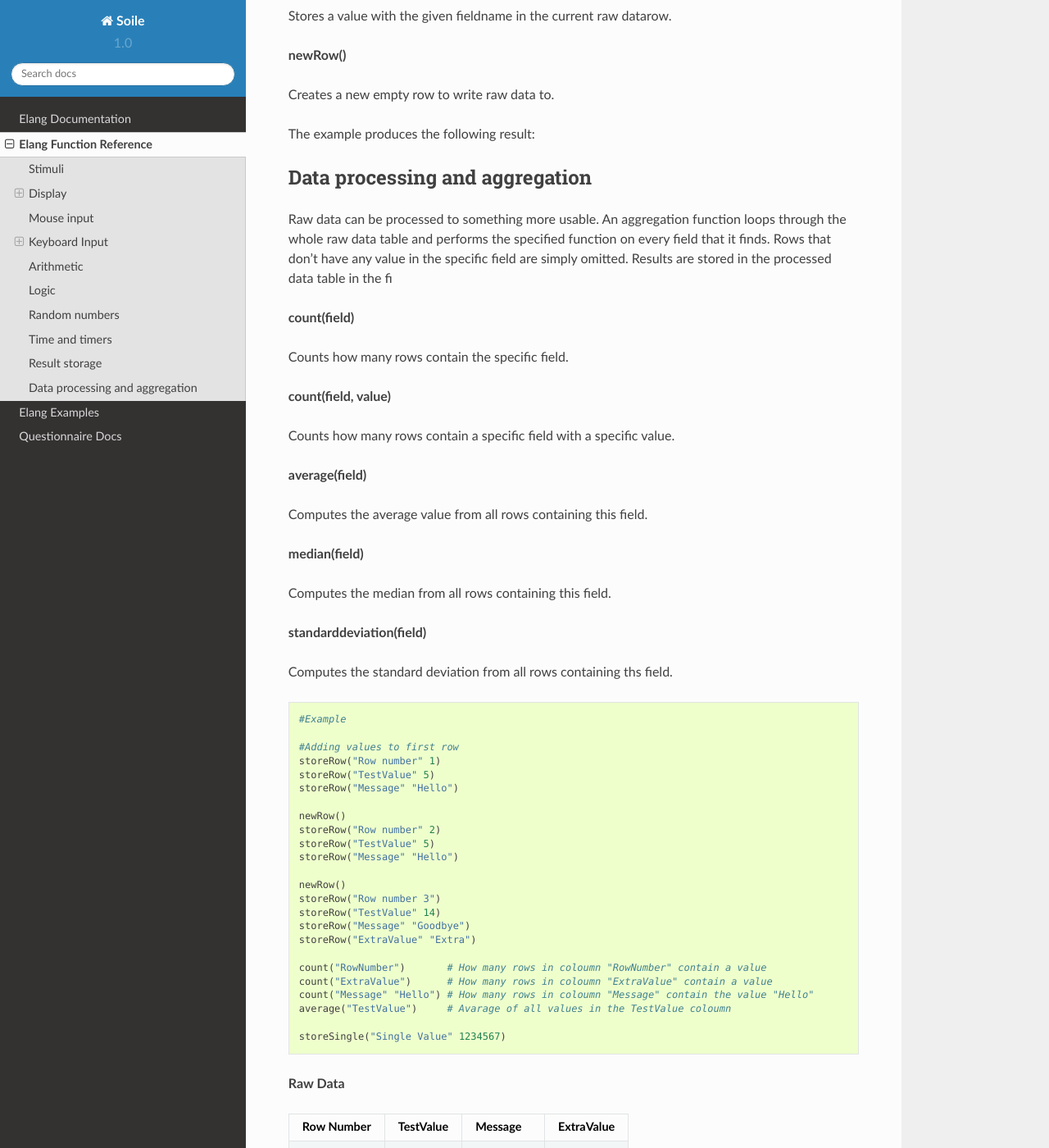
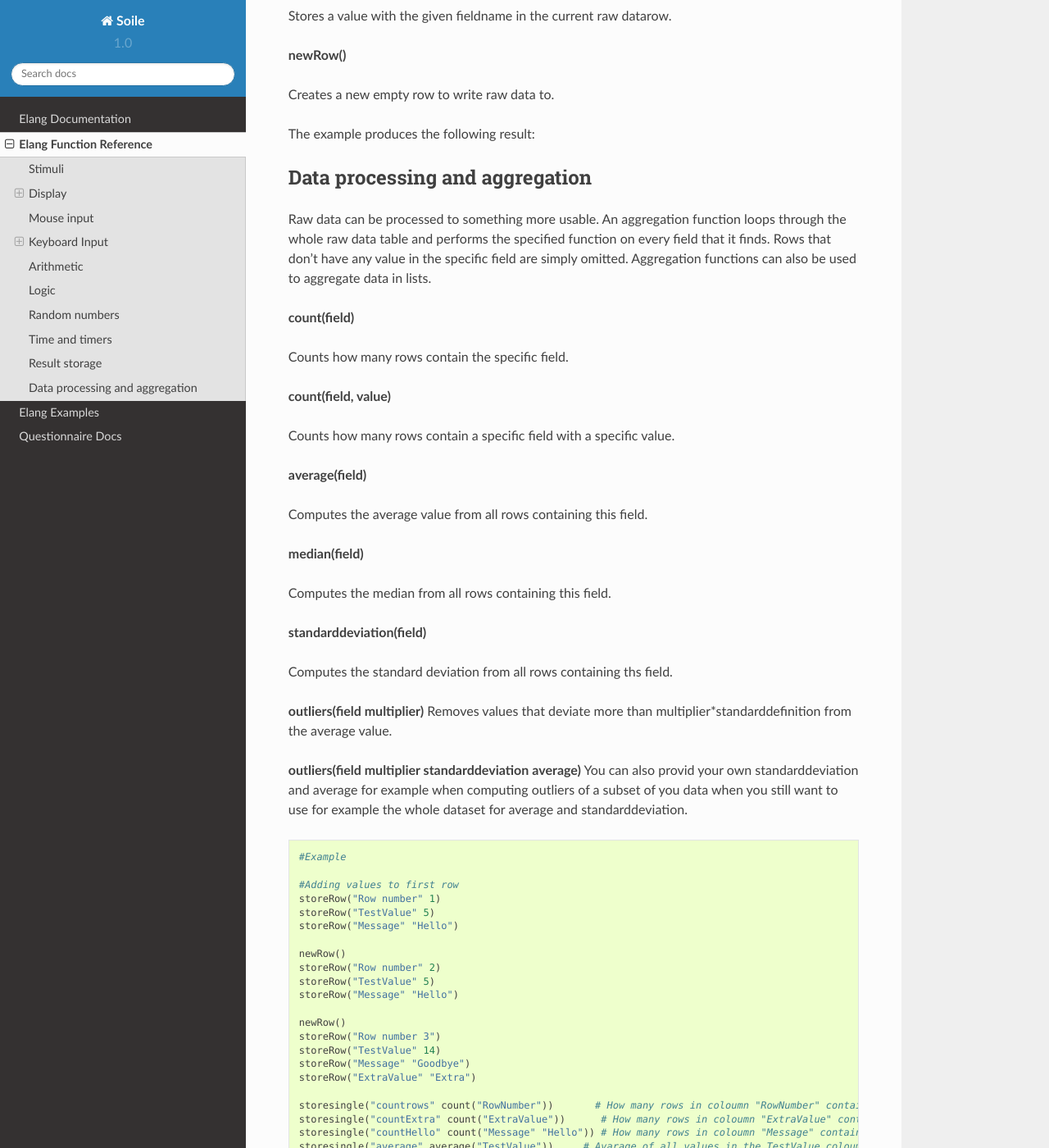
Before and after one commit to Abo-Soile/SOILE-Backend, a Sphinx documentation site: the page built from docs/functions.rst, in a window 1280 px wide and 1400 px high, scrolled down 5943 px. Shown: the whole window at 82% size. Built offline with Sphinx 7.4.7 and the Read the Docs theme 2.0.0, drawn with Linux system fonts in a browser that asks for light colours; some of the changed text lies outside the part shown.

Commit message:
Updated the docs to reflect the recent changes to data aggregations.

```diff
--- a/docs/functions.rst
+++ b/docs/functions.rst
@@ -281,7 +281,7 @@ The example produces the following result:
 Data processing and aggregation
 ###############################
 
-Raw data can be processed to something more usable. An aggregation function loops through the whole raw data table and performs the specified function on every field that it finds. Rows that don't have any value in the specific field are simply omitted. Results are stored in the processed data table in the fi
+Raw data can be processed to something more usable. An aggregation function loops through the whole raw data table and performs the specified function on every field that it finds. Rows that don't have any value in the specific field are simply omitted. Aggregation functions can also be used to aggregate data in lists.
 
 **count(field)**
 
@@ -303,6 +303,12 @@ Computes the median from all rows containing this field.
 
 Computes the standard deviation from all rows containing ths field.
 
+**outliers(field multiplier)**
+Removes values that deviate more than multiplier*standarddefinition from the average value.
+
+**outliers(field multiplier standarddeviation average)**
+You can also provid your own standarddeviation and average for example when computing outliers of a subset of you data when you still want to use for example the whole dataset for average and standarddeviation.
+
 ::
 
     #Example
@@ -323,10 +329,10 @@ Computes the standard deviation from all rows containing ths field.
     storeRow("Message" "Goodbye")
     storeRow("ExtraValue" "Extra")
 
-    count("RowNumber")       # How many rows in coloumn "RowNumber" contain a value
-    count("ExtraValue")      # How many rows in coloumn "ExtraValue" contain a value
-    count("Message" "Hello") # How many rows in coloumn "Message" contain the value "Hello"
-    average("TestValue")     # Avarage of all values in the TestValue coloumn
+    storesingle("countrows" count("RowNumber"))       # How many rows in coloumn "RowNumber" contain a value
+    storesingle("countExtra" count("ExtraValue"))      # How many rows in coloumn "ExtraValue" contain a value
+    storesingle("countHello" count("Message" "Hello")) # How many rows in coloumn "Message" contain the value "Hello"
+    storesingle("average" average("TestValue"))     # Avarage of all values in the TestValue coloumn
 
     storeSingle("Single Value" 1234567)
 
@@ -344,13 +350,8 @@ Computes the standard deviation from all rows containing ths field.
 
 **Aggregate Data**
 
-+-----------------+------------------+---------------------+------------------+--------------+
-| count_RowNumber | count_ExtraValue | count_Message_Hello | average_TestValue| Single Value |
-+=================+==================+=====================+==================+==============+
-|       3         |        1         |          2          |       8          |   1234567    |
-+-----------------+------------------+---------------------+------------------+--------------+
-
-
-Not implemented yet
-median(field)
-sum(field)
++-----------+------------+------------+--------+--------------+
+| countrows | countExtra | countHello | average| Single Value |
++===========+============+============+====-===+=====---======+
+|     3     |     1      |      2     |   8    |   1234567    |
++-----------+------------+------------+--------+--------------+
```
Also changed, not shown: 1 other file.
